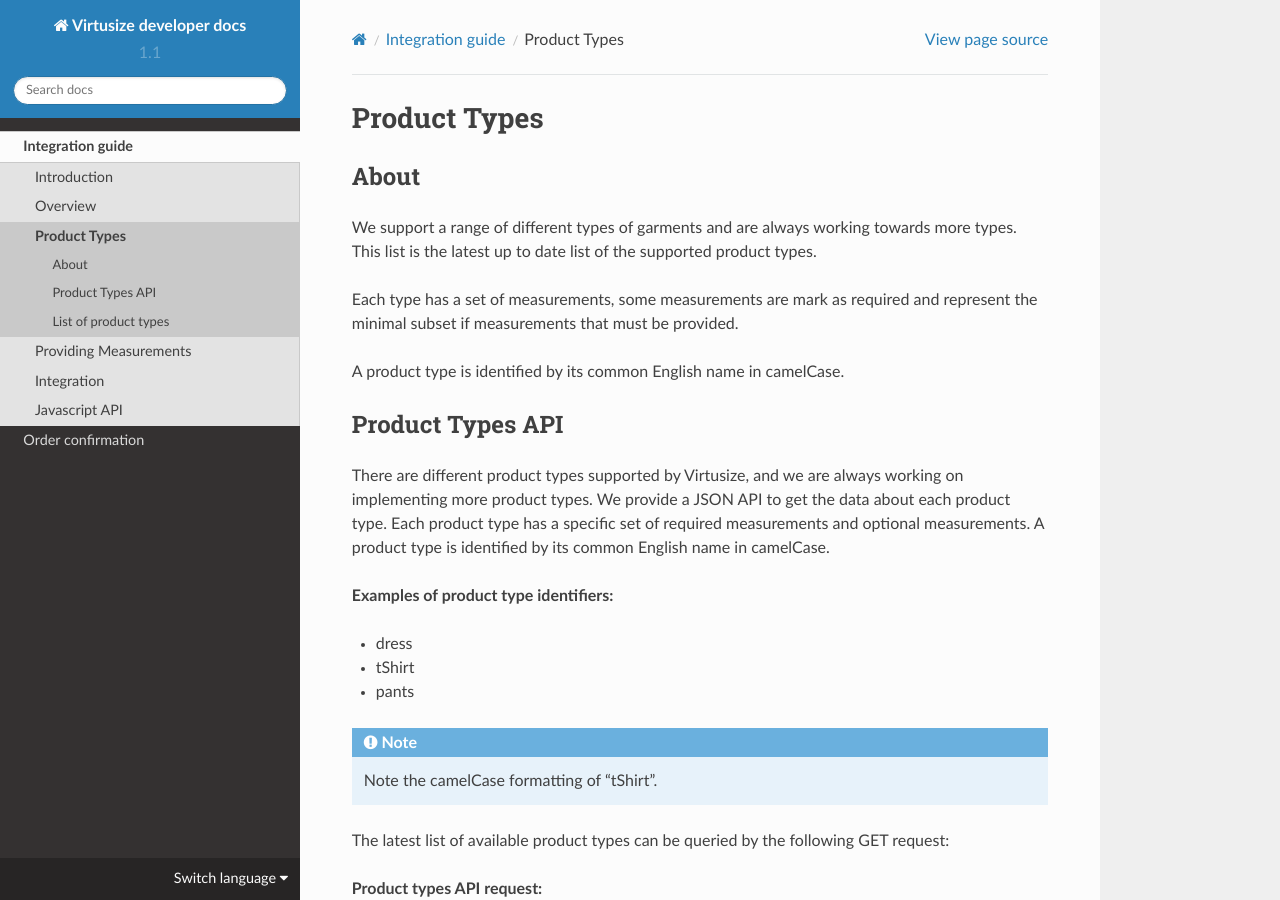
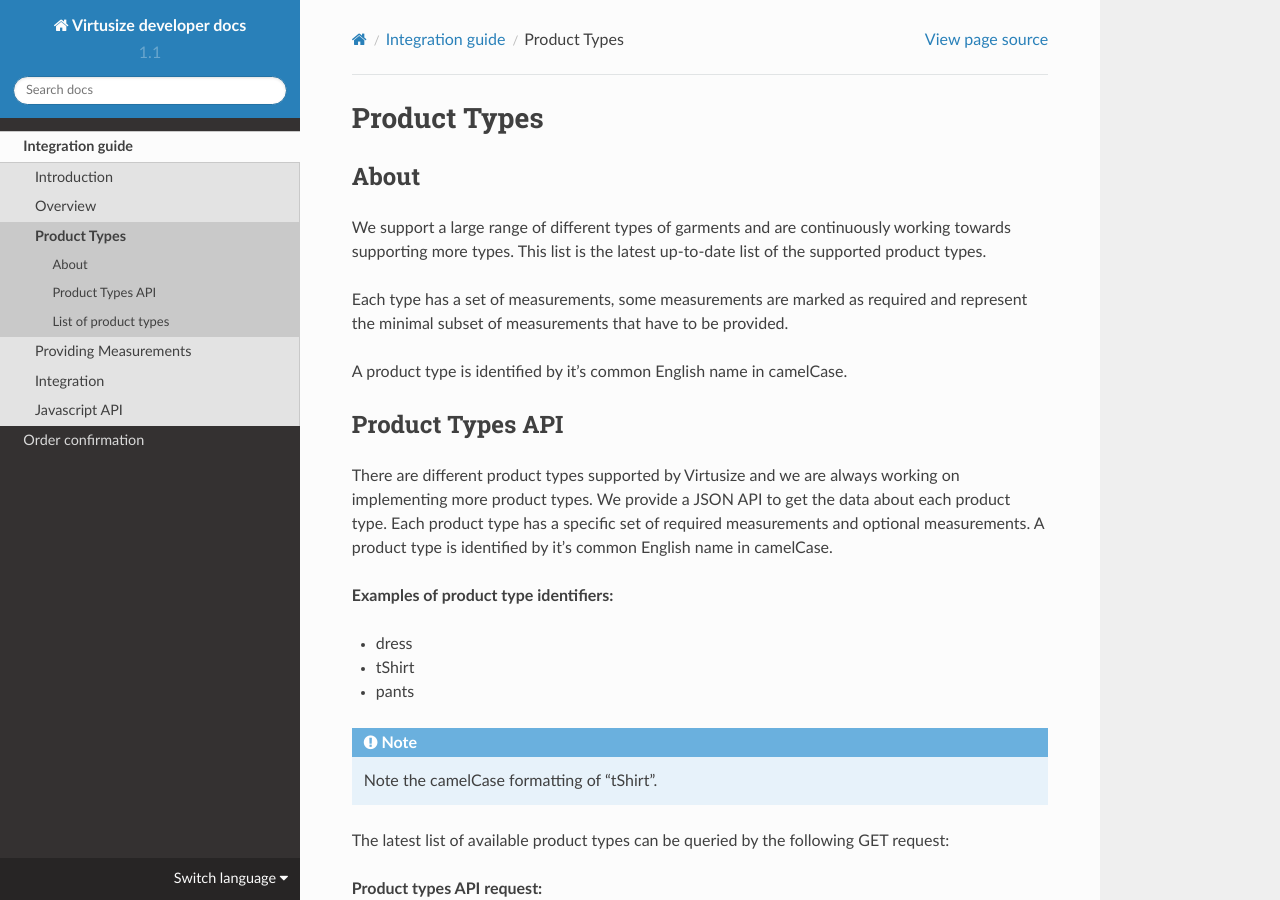
Before and after one commit to virtusize/virtusize.github.io, a Sphinx documentation site: the page built from source/integration-guide/product-types.rst, in a window 1280 px wide and 900 px high. Built offline with Sphinx 7.4.7 and the Read the Docs theme 2.0.0, drawn with Linux system fonts in a browser that asks for light colours.

Commit message:
Update product-types.rst
typos

```diff
--- a/source/integration-guide/product-types.rst
+++ b/source/integration-guide/product-types.rst
@@ -6,25 +6,25 @@
 About
 -----
 
-We support a range of different types of garments and are always working
-towards more types. This list is the latest up to date list of the
+We support a large range of different types of garments and are continuously working
+towards supporting more types. This list is the latest up-to-date list of the
 supported product types.
 
-Each type has a set of measurements, some measurements are mark as
-required and represent the minimal subset if measurements that must be
+Each type has a set of measurements, some measurements are marked as
+required and represent the minimal subset of measurements that have to be
 provided.
 
-A product type is identified by its common English name in camelCase.
+A product type is identified by it's common English name in camelCase.
 
 
 Product Types API
 -----------------
 
-There are different product types supported by Virtusize, and we are
+There are different product types supported by Virtusize and we are
 always working on implementing more product types. We provide a JSON API
 to get the data about each product type. Each product type has a
 specific set of required measurements and optional measurements. A
-product type is identified by its common English name in camelCase.
+product type is identified by it's common English name in camelCase.
 
 **Examples of product type identifiers:**
 
```
